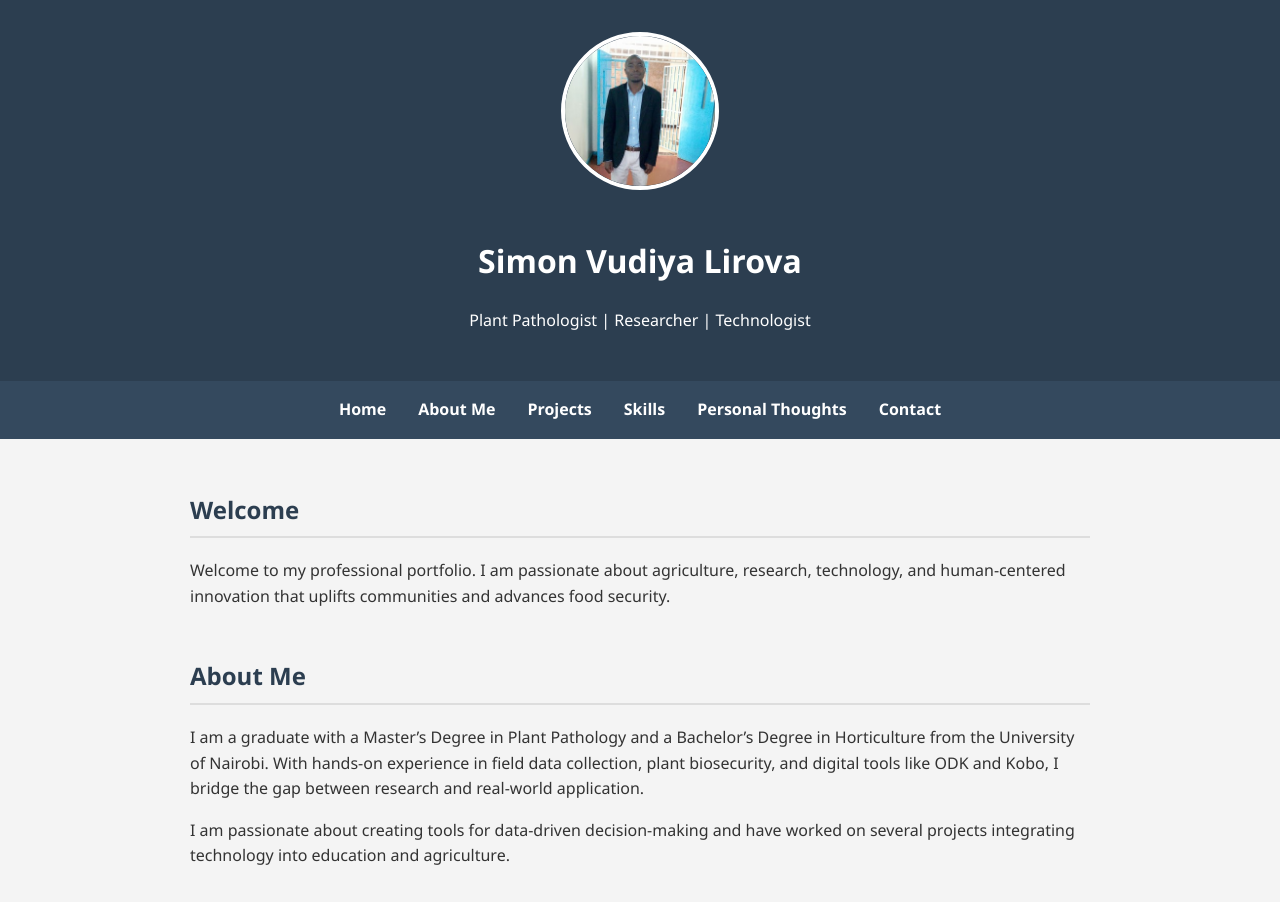
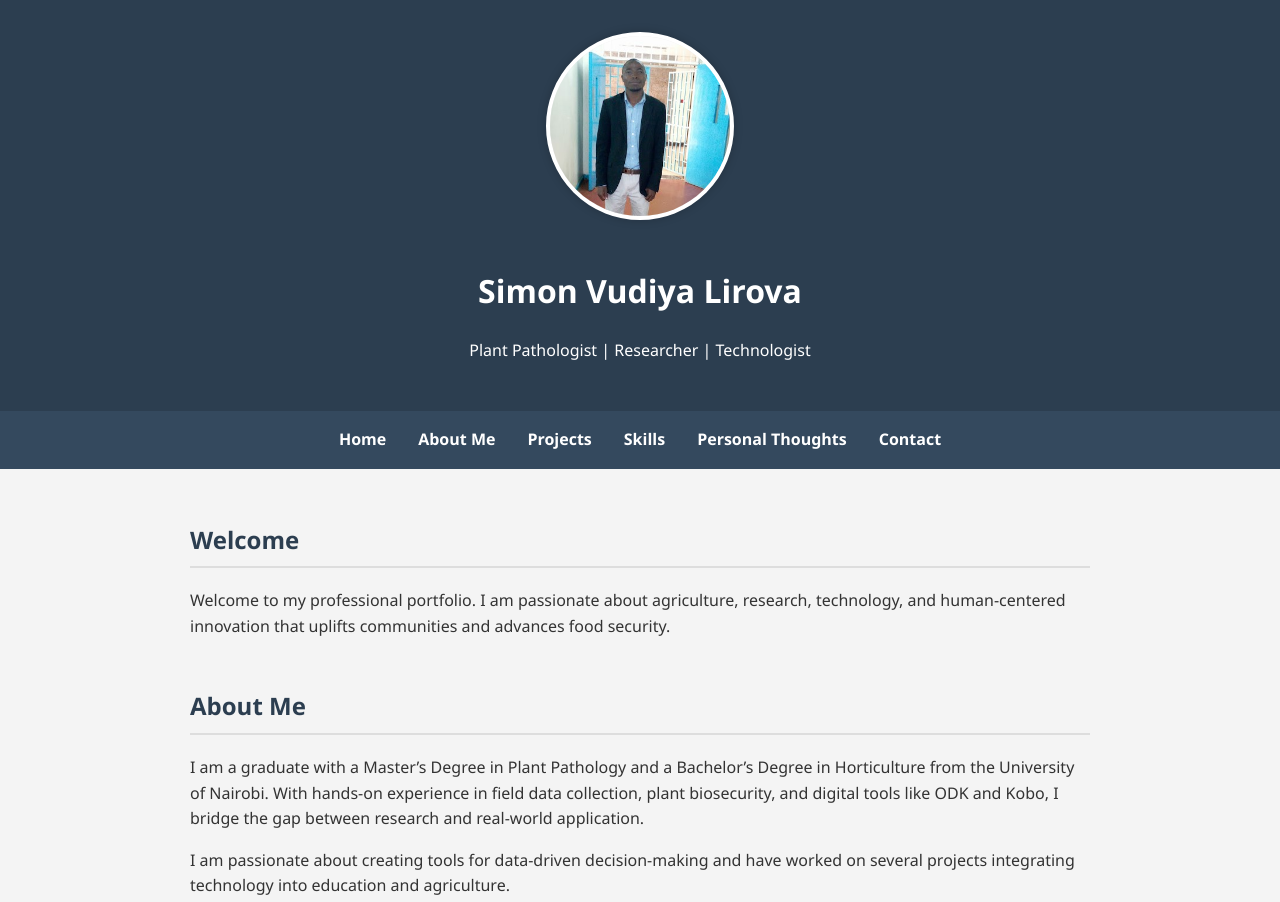
Before and after one commit to Simonvudiya/simonvudiya-portofolio, a plain HTML site: page index.html in a window 1280 px wide. Shown: the top 902 px of the page. Drawn offline with Linux system fonts and the light colour scheme.

Commit message:
Update index.html

```diff
--- a/index.html
+++ b/index.html
@@ -19,12 +19,14 @@
       text-align: center;
     }
     header img {
-      width: 150px;
-      height: 150px;
+      width: 180px;
+      height: 180px;
       object-fit: cover;
       border-radius: 50%;
       border: 4px solid white;
       margin-bottom: 1em;
+      box-shadow: 0 0 10px rgba(0, 0, 0, 0.2);
+      background-color: #eee;
     }
     nav {
       background: #34495e;
@@ -73,7 +75,7 @@
 <body>
 
 <header>
-  <img src="your-photo.jpg" alt="Simon Vudiya Lirova" />
+  <img src="your-photo.jpg" alt="" />
   <h1>Simon Vudiya Lirova</h1>
   <p>Plant Pathologist | Researcher | Technologist</p>
 </header>
```
